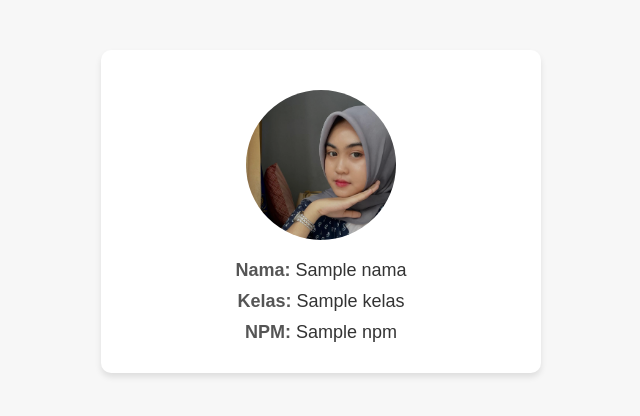
After one commit to shelakzy/prak-web-lanjut-2157051007, a CodeIgniter 4 app: template app/Views/profile.php in a window 1280 px wide. The commit adds this page. Shown: the top 416 px of the page, without its empty margins (319-959 px from the left). Run offline with PHP 8.4 and a stand-in for CodeIgniter, Linux system fonts and the light colour scheme; the template is opened without the code that fills it: most values are stand-ins (such as "Sample title", 1, 10 or a date in 2020); some libraries are stand-ins or nearby versions.

Commit message:
Initial Commit

```diff
--- a/app/Config/Routes.php
+++ b/app/Config/Routes.php
@@ -1,8 +1,10 @@
 <?php
 
 use CodeIgniter\Router\RouteCollection;
+use App\Controllers\Home;
 
 /**
  * @var RouteCollection $routes
  */
 $routes->get('/', 'Home::index');
+$routes->get('/profile/(:any)/(:any)/(:any)',[Home::class, 'profile']);
--- /dev/null
+++ b/app/Views/profile.php
@@ -0,0 +1,76 @@
+<!DOCTYPE html>
+<html lang="en">
+<head>
+    <meta charset="UTF-8">
+    <meta name="viewport" content="width=device-width, initial-scale=1.0">
+    <title>Profile</title>
+    <style>
+        body {
+            background-color: #f7f7f7; /* Warna latar belakang */
+            font-family: Arial, sans-serif;
+        }
+
+        .profile-card {
+            max-width: 400px;
+            margin: 0 auto;
+            margin-top: 50px;
+            background-color: #fff; /* Warna latar belakang kartu profil */
+            box-shadow: 0 4px 6px rgba(0, 0, 0, 0.1); /* Bayangan kartu profil */
+            border-radius: 10px; /* Sudut bulat kartu profil */
+            padding: 20px;
+            text-align: center;
+        }
+
+        .img {
+    background-image: url(/profile/IMG/shela.jpeg);
+    filter: brightness(0.8);
+    background-color: #454846;
+    background-size: cover;
+    border-radius: 100px;
+    width: 150px;
+    height: 150px;
+    margin: 20px auto;
+}
+
+        .profile-picture {
+            background-image: url(/profile/IMG/shela.jpeg);
+            width: 150px;
+            height: 150px;
+            background-color: #ddd; /* Warna latar belakang foto profil */
+            border-radius: 50%; /* Untuk membuatnya menjadi lingkaran */
+            margin: 0 auto;
+            margin-bottom: 20px;
+            line-height: 150px;
+            font-size: 48px; /* Ukuran teks di dalam lingkaran */
+            color: #555; /* Warna teks di dalam lingkaran */
+        }
+
+        .profile-info {
+            font-size: 18px;
+            color: #333; /* Warna teks informasi */
+            margin-bottom: 10px;
+        }
+
+        .profile-info span {
+            font-weight: bold;
+            color: #555; /* Warna teks informasi tambahan */
+        }
+    </style>
+</head>
+<body>
+    <div class="profile-card">
+        <div class="img">
+            <i class="fas fa-user"></i> <!-- Gunakan ikon profil Font Awesome di sini -->
+        </div>
+        <div class="profile-info">
+            <span>Nama:</span> <?= $nama ?>
+        </div>
+        <div class="profile-info">
+            <span>Kelas:</span> <?= $kelas ?>
+        </div>
+        <div class="profile-info">
+            <span>NPM:</span> <?= $npm ?>
+        </div>
+    </div>
+</body>
+</html>
--- a/app/Views/welcome_message.php
+++ b/app/Views/welcome_message.php
@@ -2,7 +2,7 @@
 <html lang="en">
 <head>
     <meta charset="UTF-8">
-    <title>Welcome to CodeIgniter 4!</title>
+    <title>Shela Rana kezyah 2157051007</title>
     <meta name="description" content="The small framework with powerful features">
     <meta name="viewport" content="width=device-width, initial-scale=1.0">
     <link rel="shortcut icon" type="image/png" href="/favicon.ico">
@@ -220,7 +220,7 @@
 
     <div class="heroe">
 
-        <h1>Welcome <?= CodeIgniter\CodeIgniter::CI_VERSION ?></h1>
+        <h1>Shela Rana kezyah 2157051007 <?= CodeIgniter\CodeIgniter::CI_VERSION ?></h1>
 
         <h2>The small framework with powerful features</h2>
 
```
Also changed, not shown: app/Controllers/Home.php (+12 -0 lines), public/profile/IMG/shela.jpeg (added), 1 other file.
